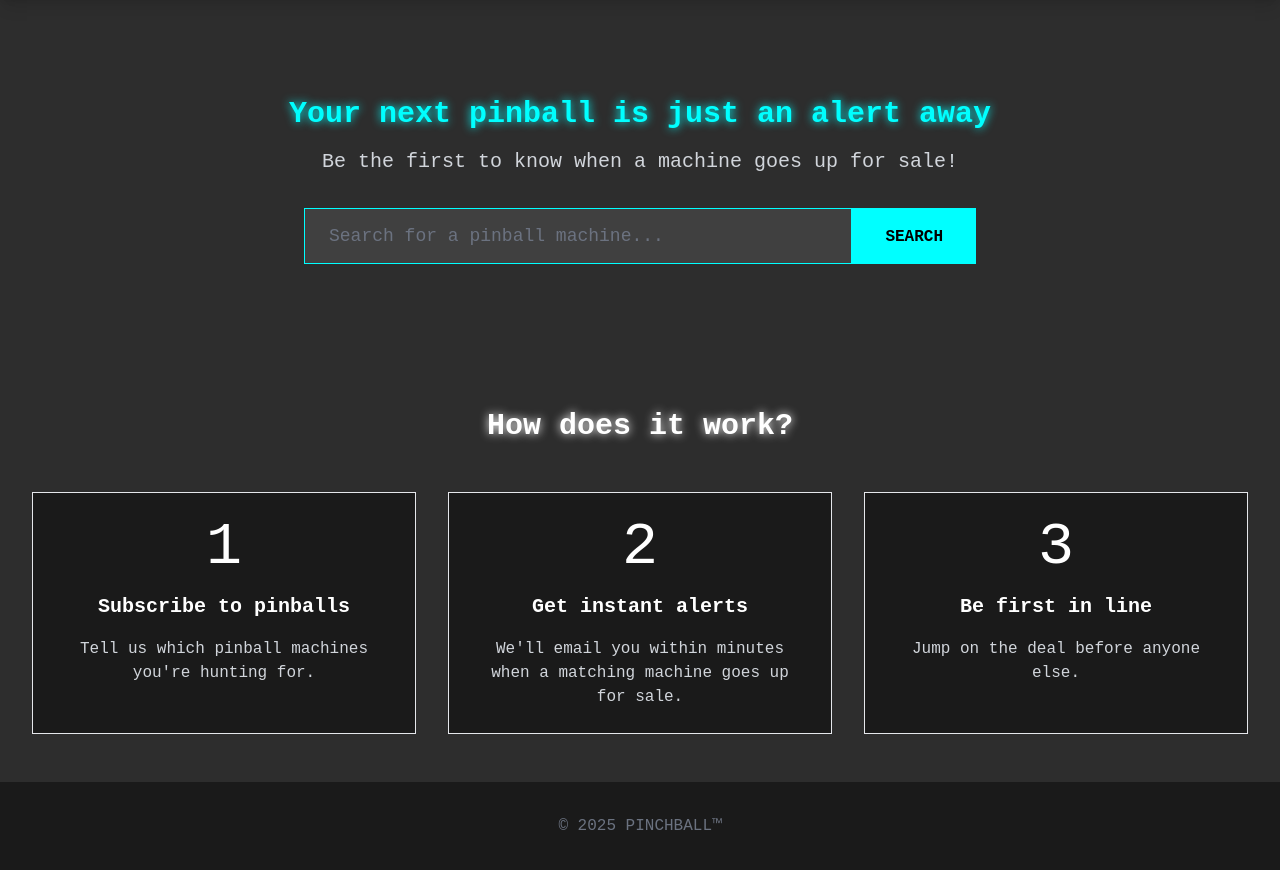
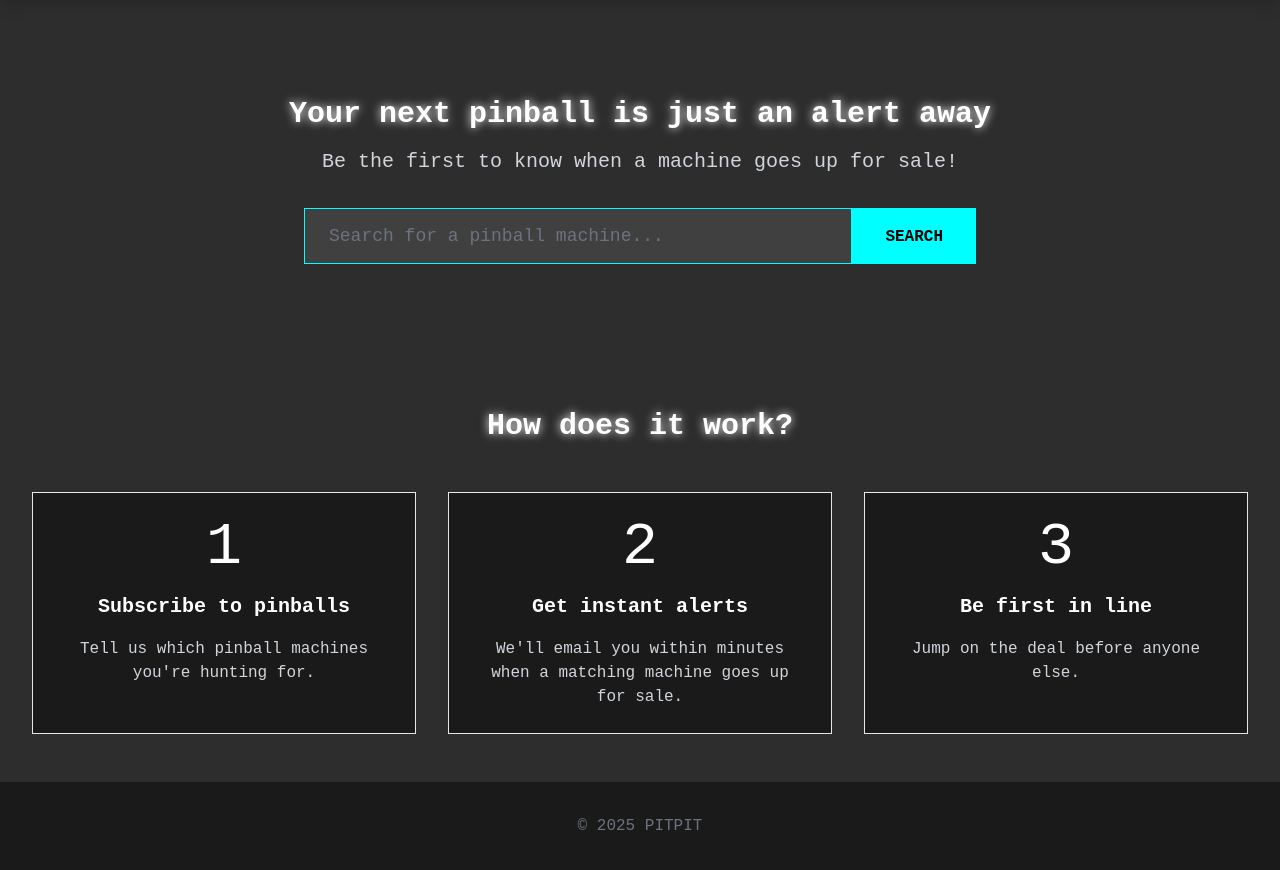
Before and after one commit to pitpit/pincrawl, a FastAPI app: page /en/ in a window 1280 px wide. Shown: the part 64-934 px from the top of the page. Run offline with FastAPI, Linux system fonts and the light colour scheme; the visitor is signed in with stand-in values (Sample User, id 1); parts of the project's set-up code (start-up, migrations or seed data) failed here and were passed over; some libraries are stand-ins or nearby versions.

Commit message:
improved design

```diff
--- a/www/templates/_footer.html
+++ b/www/templates/_footer.html
@@ -2,7 +2,7 @@
 <footer class="bg-darker-grey py-8 mt-auto">
     <div class="max-w-7xl mx-auto px-4 sm:px-6 lg:px-8 text-center">
         <p class="text-gray-500">
-            © 2025 PINCHBALL™
+            © 2025 PITPIT
         </p>
     </div>
 </footer>
--- a/www/templates/home.html
+++ b/www/templates/home.html
@@ -18,7 +18,7 @@
 
         <!-- Hero Section with Search -->
         <div class="text-center mt-12 mb-12 ">
-            <h2 class="text-3xl font-bold text-retro-cyan mb-4 retro-glow">{{ _('Your next pinball is just an alert away') }}</h2>
+            <h2 class="text-3xl font-bold text-retro-white mb-4 retro-glow">{{ _('Your next pinball is just an alert away') }}</h2>
             <p class="text-xl text-gray-300 mb-8">
                 {{ _('Be the first to know when a machine goes up for sale!') }}
             </p>
--- a/www/templates/pinballs.html
+++ b/www/templates/pinballs.html
@@ -12,7 +12,7 @@
 
         <!-- Search Section -->
         <div class="text-center mt-12 mb-8 ">
-            <h2 class="text-3xl font-bold text-retro-cyan mb-8 retro-glow">{{ _('Browse Pinball Machines') }}</h2>
+            <h2 class="text-3xl font-bold text-retro-white mb-8 retro-glow">{{ _('Browse Pinball Machines') }}</h2>
 
             <!-- Search Bar -->
             <div class="max-w-2xl mx-auto mb-8">
@@ -110,12 +110,12 @@
                                     {% if subscribed %}checked{% endif %}
                                     class="w-4 h-4 text-retro-cyan bg-medium-grey border-retro-cyan rounded focus:ring-retro-pink focus:ring-1"
                                 >
-                                <label for="subscribed" class="ml-2 text-retro-cyan font-bold">
+                                <label for="subscribed" class="ml-2 text-retro-white font-bold">
                                     {{ _('Show only watched pinballs') }}
                                 </label>
                             </div>
                             <div>
-                                <a href="/{{ locale }}/pinballs" class="text-retro-cyan hover:text-retro-pink text-sm transition-colors duration-200">
+                                <a href="/{{ locale }}/pinballs" class="text-retro-white hover:text-retro-pink text-sm transition-colors duration-200">
                                     {{ _('Clear filters') }}
                                 </a>
                             </div>
```
Also changed, not shown: README.md, www/translations/en/LC_MESSAGES/messages.po, www/translations/fr/LC_MESSAGES/messages.po, 2 other files.
